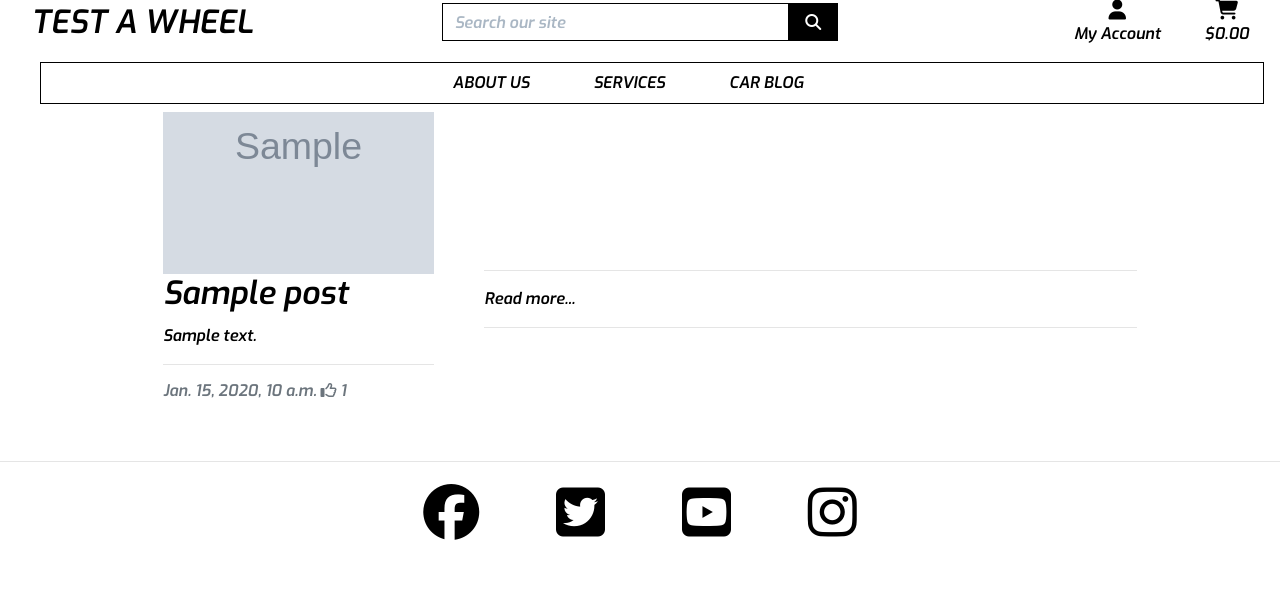
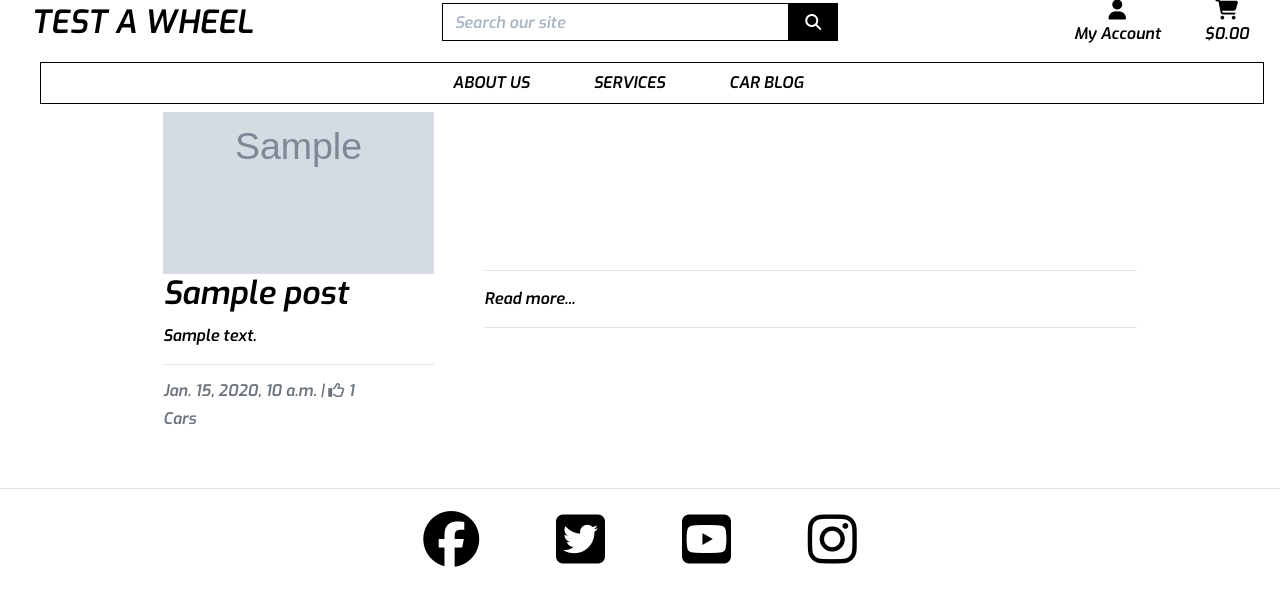
Before and after one commit to PPindel/test-a-wheel, a Django app: page /blog/ in a window 1280 px wide. Shown: the part 18-624 px from the top of the page. Run offline with Django 3.2, Linux system fonts and the light colour scheme; tables that the repository leaves empty hold one stand-in row (values such as "Sample post"); grey boxes marked "Sample" are stand-in pictures; parts of the project's set-up code (start-up, migrations or seed data) failed here and were passed over; some libraries are stand-ins or nearby versions; some web fonts are replaced.

Commit message:
Add section field to post model and add this on blog page

```diff
--- a/blog/models.py
+++ b/blog/models.py
@@ -5,9 +5,15 @@
 
 
 class Post(models.Model):
+    SECTIONS = [
+        ('Cars', 'Cars'),
+        ('Tips', 'Tips'),
+        ('Guides', 'Guides'),
+    ]
     title = models.CharField(max_length=200, unique=True)
     slug = models.SlugField(max_length=200, unique=True)
     updated_on = models.DateTimeField(auto_now=True)
+    section = models.CharField(max_length=25, choices=SECTIONS, default='Cars')
     content = models.TextField()
     excerpt = models.TextField(blank=True)
     created_on = models.DateTimeField(auto_now_add=True)
--- a/blog/templates/blog/blog.html
+++ b/blog/templates/blog/blog.html
@@ -24,9 +24,10 @@
                                 <p class="card-text">{{ post.excerpt }}</p>
                             </a>
                             <hr>
-                            <p class="card-text text-muted h6">{{ post.created_on}} <i
+                            <p class="card-text text-muted h6">{{ post.created_on}} | <i
                                     class="fa-regular fa-thumbs-up"></i>
                                 {{ post.number_of_likes }}</p>
+                            <p class="card-text text-muted h6">{{ post.section }}</p>
                         </div>
                     </div>
                 </div>
--- a/blog/templates/blog/post_detail.html
+++ b/blog/templates/blog/post_detail.html
@@ -13,6 +13,7 @@
                 </h1>
                 <!-- Post author goes before the | the post's created date goes after -->
                 <p class="post-subtitle">{{ post.created_on}}</p>
+                <p class="post-subtitle">{{ post.section }}</p>
             </div>
             <div class="d-none d-md-block col-md-6 masthead-image">
                 <!-- The featured image URL goes in the src attribute -->
```
Also changed, not shown: blog/migrations/0003_post_section.py (added).
